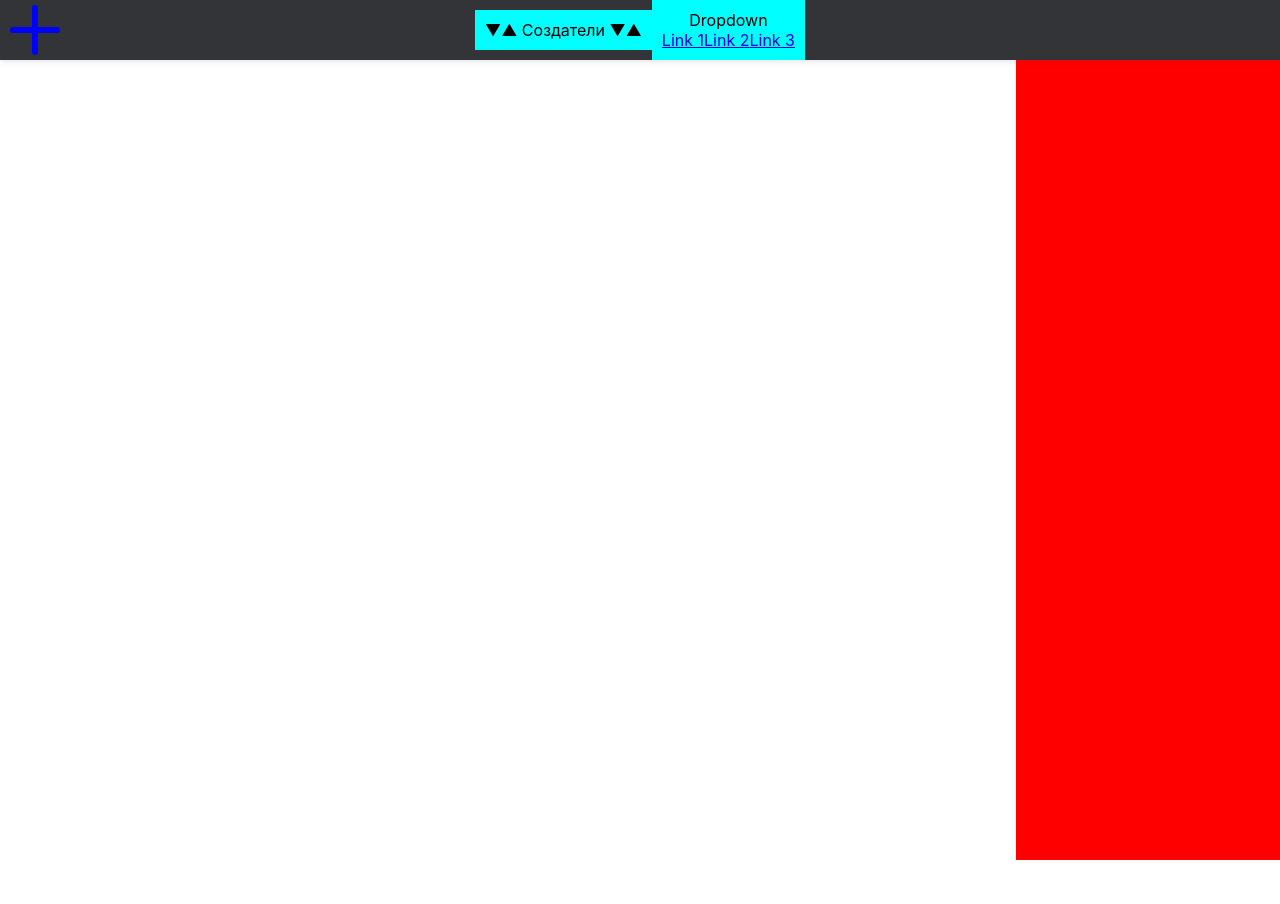
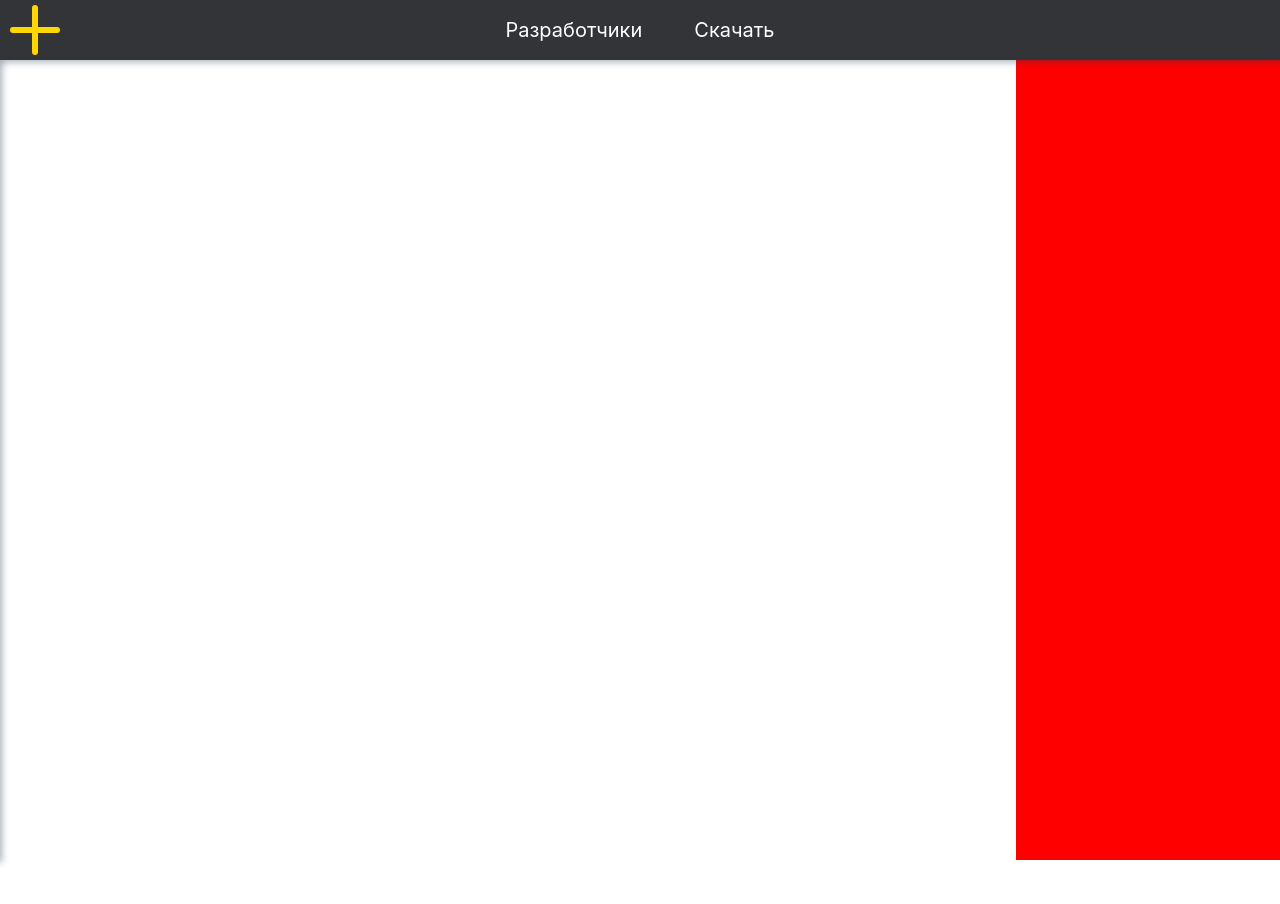
Before and after one commit to Calisthetic/SiteConstrictor, a React (Create React App) app: page / in a window 1280 px wide. Shown: the top 904 px of the page. Built offline with nearby package versions, Linux system fonts and the light colour scheme.

Commit message:
AbbBlock panel

```diff
--- a/src/App.js
+++ b/src/App.js
@@ -1,21 +1,24 @@
 // libraries
-import React from 'react';
+import React from "react";
 // components
-import Header from './components/Header/Header.js';
-import AddBlock from './components/AddBlock/AddBlock.jsx';
-import WorkPlace from './components/WorkPlace/WorkPlace.jsx';
-import EditBlock from './components/EditBlock/EditBlock.jsx';
+import Header from "./components/Header/Header.js";
+import AddBlock from "./components/AddBlock/AddBlock.jsx";
+import WorkPlace from "./components/WorkPlace/WorkPlace.jsx";
+import EditBlock from "./components/EditBlock/EditBlock.jsx";
 // styles
-import './App.css';
+import "./App.css";
 
 // const App = () => {}
 function App() {
   return (
     <div className="App">
-      <Header/>
-      <div className='Main_Container'>
-        <WorkPlace />
-        <EditBlock />
+      <Header />
+      <div>
+        <AddBlock />
+        <div className="Main_Container">
+          <WorkPlace />
+          <EditBlock />
+        </div>
       </div>
     </div>
   );
--- a/src/components/AddBlock/AddBlock.jsx
+++ b/src/components/AddBlock/AddBlock.jsx
@@ -1,8 +1,8 @@
-import './AddBlock.module.css'
+import s from './AddBlock.module.css'
 
 const AddBlock = () => {
   return (
-    <div>
+    <div id='AddBlock' className={s.background}>
 
     </div>
   )
--- a/src/components/AddBlock/AddBlock.module.css
+++ b/src/components/AddBlock/AddBlock.module.css
@@ -0,0 +1,9 @@
+.background {
+    height: 100%;
+    width: 264px;
+    background-color: blueviolet;
+    position: absolute;
+    left: -264px;
+    box-shadow: 0px 0px 7px 2px rgba(34, 60, 80, 0.4);
+    transition: 0.5s ease;
+}
--- a/src/components/Header/Header.js
+++ b/src/components/Header/Header.js
@@ -1,40 +1,58 @@
-import s from'./Header.module.css'
+import s from "./Header.module.css";
+
+const Developers = {
+    Dasha: "Бусыгина Дарья",
+    Yan: "Винокурос Ян",
+    Vladimir: "Калашников Владимир",
+    Ivan: "Огурцов Иван",
+    Kristina: "Панюкова Кристина"
+}
+const DevLinks = {
+    Dasha: "http://localhost:3000/",
+    Yan: "https://github.com/PiF-0-PaF",
+    Vladimir: "https://github.com/Calisthetic",
+    Ivan: "http://localhost:3000/",
+    Kristina: "http://localhost:3000/",
+}
 
 let IsAddBlockActive = false;
+
 function AddBlockClick() {
   if (IsAddBlockActive) {
-        document.getElementById('p1').style.transform = 'rotate(0deg)';
-        document.getElementById('p2').style.transform = 'rotate(0deg)';
+    document.getElementById("p1").style.transform = "rotate(0deg)";
+    document.getElementById("p2").style.transform = "rotate(0deg)";
+    document.getElementById("AddBlock").style.left = "-264px";
     IsAddBlockActive = false;
-    }
-    else {
-        document.getElementById('p1').style.transform = 'rotate(45deg)';
-        document.getElementById('p2').style.transform = 'rotate(45deg)';
+  } else {
+    document.getElementById("AddBlock").style.left = "0px";
+    document.getElementById("p1").style.transform = "rotate(45deg)";
+    document.getElementById("p2").style.transform = "rotate(45deg)";
     IsAddBlockActive = true;
   }
 }
-
 
 const Header = () => {
   return (
     <div className={s.background}>
       <div className={s.add_block} onClick={AddBlockClick}>
-                <div id='p1' className={s.p1}></div>
-                <div id='p2' className={s.p2}></div>
+        <div id="p1" className={s.p1}></div>
+        <div id="p2" className={s.p2}></div>
       </div>
       <div className={s.container}>
-                <div className={s.guide}>&#9660;&#9650; Создатели ▼▲</div>
-                <div className={s.creators}>
-                    <div onclick="myFunction()" class="dropbtn">Dropdown</div>
-                    <div id="myDropdown" class="dropdown-content">
-                        <a href="#">Link 1</a>
-                        <a href="#">Link 2</a>
-                        <a href="#">Link 3</a>
+        <div className={s.dropdown}>
+          <div className={s.dropbtn}>Разработчики</div>
+          <div className={s.dropdowncontent}>
+            <a href={DevLinks.Dasha}>{Developers.Dasha}</a>
+            <a href={DevLinks.Yan}>{Developers.Yan}</a>
+            <a href={DevLinks.Vladimir}>{Developers.Vladimir}</a>
+            <a href={DevLinks.Ivan}>{Developers.Ivan}</a>
+            <a href={DevLinks.Kristina}>{Developers.Kristina}</a>
           </div>
         </div>
+        <div className={s.download_btn}>Скачать</div>
       </div>
     </div>
-    )
-}
+  );
+};
 
 export default Header;
--- a/src/components/Header/Header.module.css
+++ b/src/components/Header/Header.module.css
@@ -4,7 +4,7 @@
     background-color: #323437;
     position: fixed;
     z-index: 999;
-    box-shadow: 0px 0px 7px 0px rgba(34, 60, 80, 0.2);
+    box-shadow: 0px 0px 7px 2px rgba(34, 60, 80, 0.4);
     top: 0px;
     left: 0px;
 }
@@ -25,96 +25,91 @@
     border-radius: 30px;
     top: 5px;
 }
+.p1, .p2 {
+    position: absolute;
+    border-radius: 3px;
+    background-color: gold;
+    transition: 0.5s;
+}
 .p1 {
-    border-radius: 3px;
     top: 0px;
     left: 22px;
-    position: absolute;
     height: 50px;
     width: 6px;
-    background-color: blue;
-    transition: 0.5s;
 }
 .p2 {
-    border-radius: 3px;
     top: 22px;
     left: 0px;
-    position: absolute;
     height: 6px;
     width: 50px;
-    background-color: blue;
-    transition: 0.5s;
 }
 
 
 /* //////////// */
 
-.guide {
-    padding: 10px 10px;
-    height: auto;
-    width: auto;
-    background-color: aqua;
-    cursor: pointer;
-    display: flex;
-    align-items: center;
-    justify-content: center;
-}
-.creators {
-    padding: 10px 10px;
-    height: auto;
-    width: auto;
-    background-color: aqua;
-    cursor: pointer;
-    display: flex;
-    align-items: center;
-    justify-content: center;
-    flex-direction: column;
+.dropdown {
+    float: left;
+    overflow: hidden;
 }
 
-/* //////////// */
-
-
-/* Dropdown Button */
-.dropbtn {
-    background-color: #3498DB;
+.dropdown .dropbtn {
+    font-size: 20px;
+    border: none;
+    outline: none;
     color: white;
-    padding: 16px;
-    font-size: 16px;
-    border: none;
-    cursor: pointer;
+    padding: 14px 16px;
+    background-color: inherit;
+    font-family: inherit;
+    margin: 0;
+    transition: 0.25s ease;
 }
 
-/* Dropdown button on hover & focus */
-.dropbtn:hover, .dropbtn:focus {
-    background-color: #2980B9;
+.dropdown:hover .dropbtn {
+    background-color: red;
 }
 
-/* The container <div> - needed to position the dropdown content */
-.dropdown {
-    position: relative;
-    display: inline-block;
-}
-
-/* Dropdown Content (Hidden by Default) */
-.dropdown-content {
+.dropdowncontent {
     display: none;
     position: absolute;
-    background-color: #f1f1f1;
+    background-color: #f9f9f9;
     min-width: 160px;
     box-shadow: 0px 8px 16px 0px rgba(0,0,0,0.2);
     z-index: 1;
 }
 
-/* Links inside the dropdown */
-.dropdown-content a {
+.dropdowncontent a {
+    float: none;
     color: black;
     padding: 12px 16px;
     text-decoration: none;
     display: block;
+    text-align: left;
 }
 
-/* Change color of dropdown links on hover */
-.dropdown-content a:hover {background-color: #ddd}
+.dropdowncontent a:hover {
+    background-color: #ddd;
+}
 
-/* Show the dropdown menu (use JS to add this class to the .dropdown-content container when the user clicks on the dropdown button) */
-.show {display:block;}
+.dropdown:hover .dropdowncontent {
+    display: block;
+}
+
+/* ////////////// */
+
+.download_btn {
+    height: auto;
+    width: auto;
+    color: white;
+    padding: 14px 16px;
+    font-size: 20px;
+    cursor: pointer;
+    margin-left: 20px;
+    border: none;
+    outline: none;
+    background-color: inherit;
+    font-family: inherit;
+    transition: 0.25s ease;
+}
+.download_btn:hover {
+    background-color: red;
+}
--- a/src/components/WorkPlace/Footer/Footer.jsx
+++ /dev/null
@@ -1,9 +0,0 @@
-import './Footer.module.css'
-
-const Footer = () => {
-    return (
-        <div></div>
-    )
-}
-
-export default Footer;
--- a/src/components/WorkPlace/WorkPlace.jsx
+++ b/src/components/WorkPlace/WorkPlace.jsx
@@ -1,11 +1,9 @@
 import s from './WorkPlace.module.css'
-import Footer from './Footer/Footer.jsx';
 
 const WorkPlace = () => {
     return (
         <div>
             <div className={s.background}></div>
-            <Footer />
         </div>
     )
 }
```
Also changed, not shown: i.html (deleted, +0 -12 lines), src/components/WorkPlace/Footer/Footer.module.css (deleted). Lines whose indentation alone changed are shown as unchanged.
